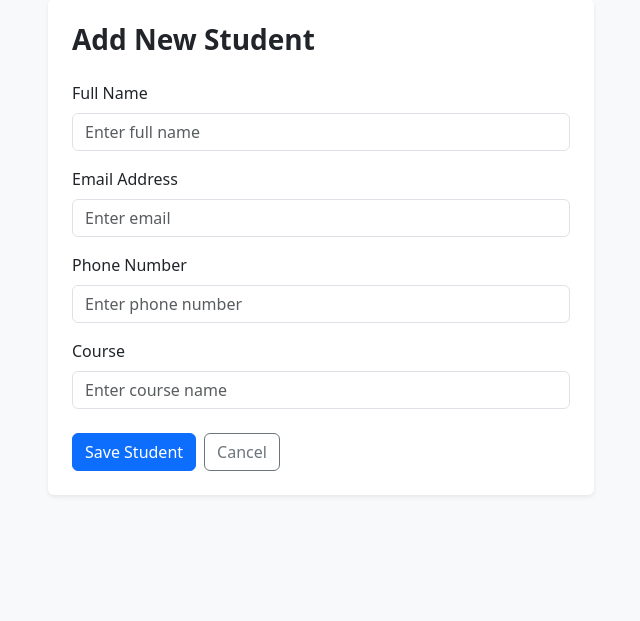
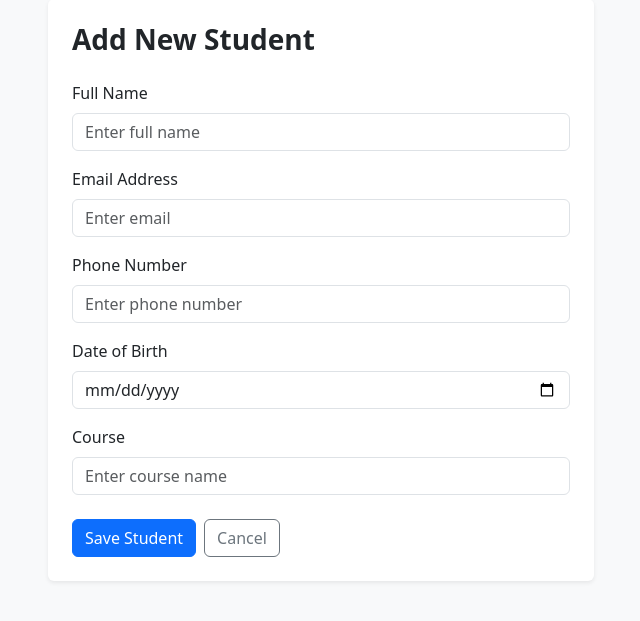
Before and after one commit to TharinduNilan2/eei-6369-lab-test-student-management, a Spring Boot app: page /students/new in a window 1280 px wide. Shown: the part 105-726 px from the top of the page, without its empty margins (319-959 px from the left). Run offline with Spring Boot 4, Linux system fonts and the light colour scheme.

Commit message:
Check the cici pipeline

```diff
--- a/student-management/src/main/java/com/labtest/student_management/service/StudentService.java
+++ b/student-management/src/main/java/com/labtest/student_management/service/StudentService.java
@@ -50,6 +50,7 @@ public class StudentService {
         student.setFullName(updatedStudent.getFullName());
         student.setEmail(updatedStudent.getEmail());
         student.setPhone(updatedStudent.getPhone());
+        student.setDateOfBirth(updatedStudent.getDateOfBirth());
         student.setCourse(updatedStudent.getCourse());
 
         return studentRepository.save(student);
--- a/student-management/src/main/resources/application.yaml
+++ b/student-management/src/main/resources/application.yaml
@@ -7,7 +7,8 @@ spring:
 
   datasource:
     # url: jdbc:postgresql://localhost:5432/student_management
-    url: jdbc:postgresql://${DB_HOST:localhost}:5432/eei6369_lab_test_db
+    # url: jdbc:postgresql://${DB_HOST:localhost}:5432/eei6369_lab_test_db
+    url: jdbc:postgresql://eei6369-lab-test-postgresql.czacy08koufr.ap-southeast-2.rds.amazonaws.com:5432/eei6369_lab_test_db
     username: ${DB_USER:postgres}
     # password: student123
     password: ${DB_PASS:EEI6369LabTest2026!}
--- a/student-management/src/main/resources/templates/student-form.html
+++ b/student-management/src/main/resources/templates/student-form.html
@@ -66,6 +66,14 @@
                                    placeholder="Enter phone number">
                         </div>
 
+                        <div class="mb-3">
+                            <label class="form-label">Date of Birth</label>
+                            <input type="date"
+                                   th:field="*{dateOfBirth}"
+                                   class="form-control"
+                                   placeholder="Enter date of birth">
+                        </div>
+
                         <div class="mb-4">
                             <label class="form-label">Course</label>
                             <input type="text"
@@ -80,7 +88,7 @@
                                 Save Student
                             </button>
 
-                            <a th:href="@{/students}"
+                            <a th:href="@{/}"
                                class="btn btn-outline-secondary">
                                 Cancel
                             </a>
--- a/student-management/src/main/resources/templates/students.html
+++ b/student-management/src/main/resources/templates/students.html
@@ -53,6 +53,7 @@
                         <th>Full Name</th>
                         <th>Email</th>
                         <th>Phone</th>
+                        <th>Date of Birth</th>
                         <th>Course</th>
                         <th>Actions</th>
                     </tr>
@@ -65,6 +66,7 @@
                             th:text="${student.fullName}"></td>
                         <td th:text="${student.email}"></td>
                         <td th:text="${student.phone}"></td>
+                        <td th:text="${student.dateOfBirth}"></td>
                         <td th:text="${student.course}"></td>
                         <td>
                             <div class="d-flex gap-2">
```
Also changed, not shown: student-management/src/main/java/com/labtest/student_management/entity/Student.java (+12 -1 lines).
